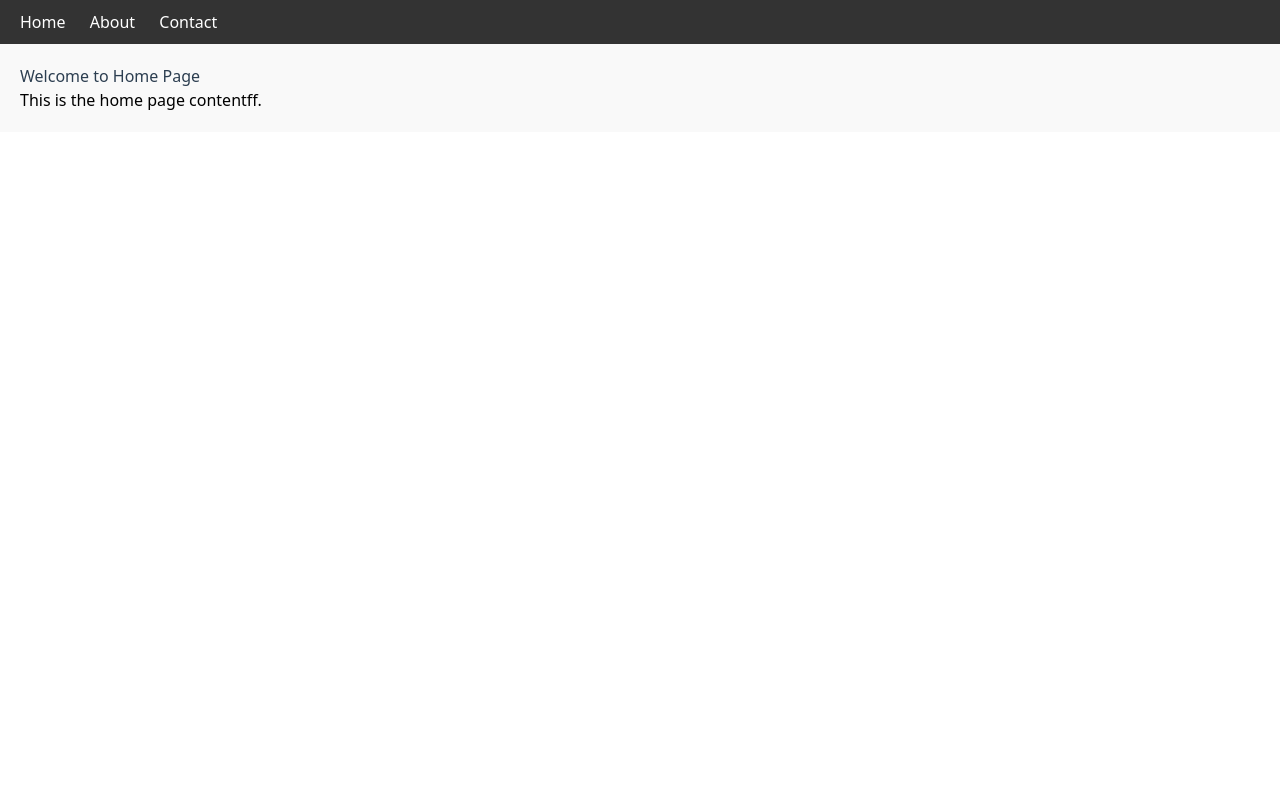
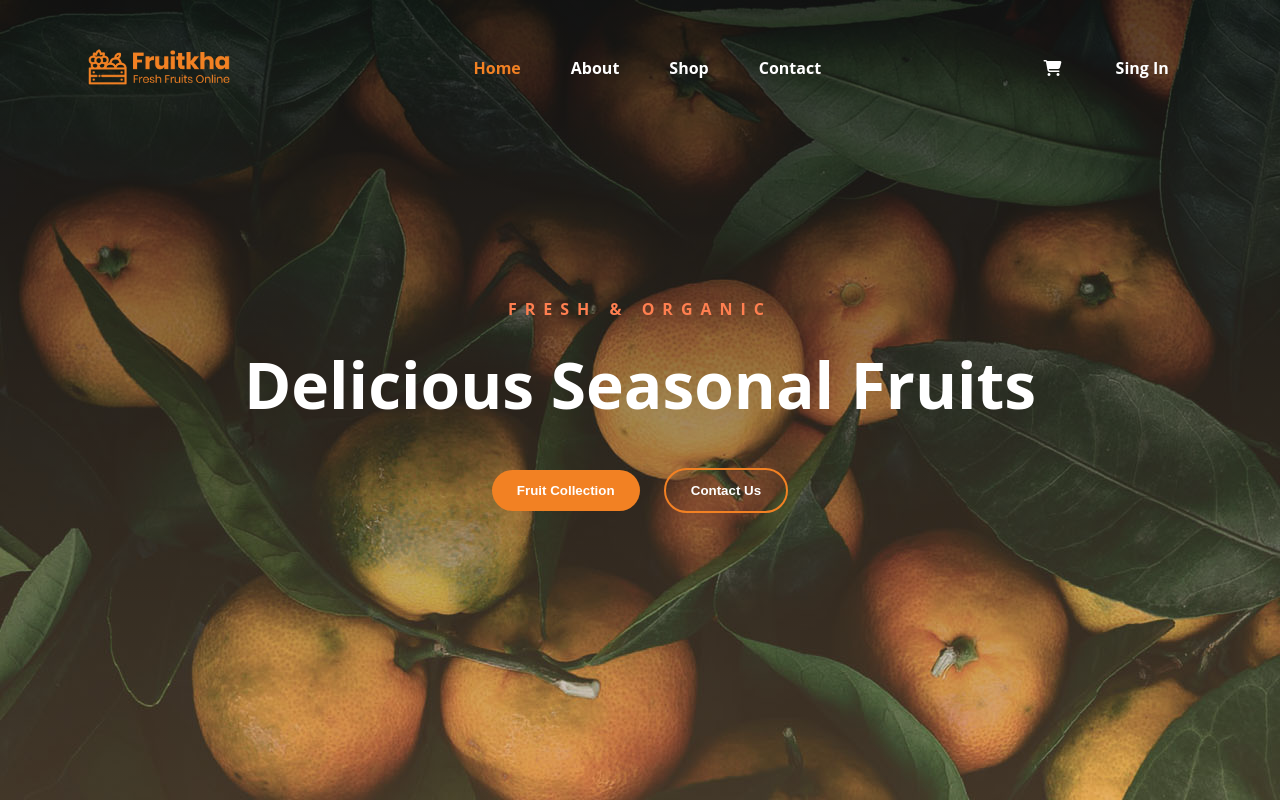
Before and after one commit to eslam148/Js-Priject, a plain HTML site: page index.html in a window 1280 px wide. Drawn offline with nearby package versions, Linux system fonts and the light colour scheme.

Commit message:
Friday home and navbar are ready to go!!

```diff
--- a/Components/homeComponenet/home.css
+++ b/Components/homeComponenet/home.css
@@ -1,7 +1,65 @@
-section {
-    padding: 20px;
-    background-color: #f9f9f9;
-  }
-  h1 {
-    color: #2c3e50;
-  }
+section{
+  height: 100vh;
+}
+.home{
+  z-index: -1;
+  top: 0;
+  height: 100vh;
+  background-image: linear-gradient(rgba(0, 0, 0, 0.616),rgba(255, 132, 0, 0.107)),url("../assets/img/hero-bg.jpg");
+  /* Second way for making an image */
+  /* background-image: url("../assets/img/hero-bg.jpg");
+  filter: brightness(.5); */
+  display: flex;
+  justify-content: center;
+  align-items: center;
+  flex-direction: column;
+}
+/*
+.home::after{
+  position: absolute;
+  background-color: rgba(0, 0, 0, 0.564);
+  width: 100vw;
+  height: 100vh;
+  content: "";
+} */
+.home div{
+  text-align: center;
+}
+.content{
+  color: aliceblue;
+}
+.active_home{
+  color: coral;
+  letter-spacing: 0.5rem;
+}
+.home p{
+  font-size: 4rem;
+  font-weight: 700;
+  color: white;
+  margin: 8px 0 30px;
+}
+.home div button{
+  margin: 10px;
+  padding: 13px;
+  padding-inline: 25px;
+  border-radius: 25px;
+  color: white;
+  font-weight: bolder;
+}
+
+.shop{
+  background-color: #F28123;
+  border: none;
+}
+.shop:hover{
+  background-color: #0a0a0a98;
+  border: none;
+  color: #f17511;
+}
+.contact_us{
+  border: solid 2px #F28123;
+  background: transparent;
+}
+.contact_us:hover{
+  background-color: #F28123;
+}
--- a/Components/homeComponenet/home.html
+++ b/Components/homeComponenet/home.html
@@ -1,4 +1,12 @@
 <section>
-    <h1>Welcome to Home Page</h1>
-    <p>This is the home page contentff.</p>
-  </section>
+  <div class="home">
+    <div>
+      <h4 class="active_home">FRESH & ORGANIC</h4>
+      <p>Delicious Seasonal Fruits</p>
+      <div>
+        <button class="shop">Fruit Collection</button>
+        <button class="contact_us">Contact Us</button>
+      </div>
+    </div>
+  </div>
+</section>
--- a/Components/navbarComponent/navbar.css
+++ b/Components/navbarComponent/navbar.css
@@ -1,13 +1,50 @@
-nav {
-    background-color: #333;
-    color: white;
-    padding: 10px;
-  }
-  .nav-link {
-    margin: 0 10px;
-    color: white;
-    text-decoration: none;
-  }
-  .nav-link:hover {
-    text-decoration: underline;
-  }
+body{
+  margin: 0;
+  font-family: "Open Sans", sans-serif;
+  font-optical-sizing: auto;
+  font-weight: 400;
+  font-style: normal;
+}
+.container {
+  max-width: 1100px;
+  margin: auto;
+}
+nav  {
+  /* z-index: 2; */
+  background: transparent;
+  top: 0;
+  color: white;
+  padding-top: 20px;
+  height: 12vh;
+  display: flex;
+  flex-flow: row wrap;
+  align-items: center;
+  justify-content: space-around;
+  position: fixed;
+  top: 0;
+  left: 0;
+  width: 100%;
+
+  /* ;
+  left: 1rem; */
+}
+nav ul {
+  display: flex;
+  list-style: none;
+}
+nav a {
+  font-size: 1rem;
+  font-weight: 700;
+  margin: 0 25px;
+  color: rgb(255, 255, 255);
+  text-decoration: none;
+}
+nav a:hover, i:hover{
+  color: #F28123;
+}
+.active{
+  color: #F28123;
+}
+nav img{
+  width: 150px;
+}
--- a/Components/navbarComponent/navbar.html
+++ b/Components/navbarComponent/navbar.html
@@ -1,5 +1,15 @@
 <nav>
-    <a href="#home" class="nav-link">Home</a>
-    <a href="#about" class="nav-link">About</a>
-    <a href="#contact" class="nav-link">Contact</a>
-  </nav>
+  <div class="logo">
+    <img src="../../Components/assets/img/logo.png" alt="" />
+  </div>
+  <ul>
+    <li><a href="" class="active">Home</a></li>
+    <li><a href="">About</a></li>
+    <li><a href="">Shop</a></li>
+    <li><a href="">Contact</a></li>
+  </ul>
+  <div class="signin logo">
+    <a href=""><i class="fa-solid fa-cart-shopping"></i></a>
+    <a href="">Sing In</a>
+  </div>
+</nav>
--- a/index.html
+++ b/index.html
@@ -1,17 +1,15 @@
 <!DOCTYPE html>
 <html lang="en">
   <head>
-  <meta charset="UTF-8">
-  <meta name="viewport" content="width=device-width, initial-scale=1.0">
+    <meta charset="UTF-8" />
+    <meta name="viewport" content="width=device-width, initial-scale=1.0" />
     <title>SPA with HTML Components</title>
-  <script src="https://cdn.tailwindcss.com"></script>
+    <script src="https://kit.fontawesome.com/59a9cf4a82.js" crossorigin="anonymous"></script>
+    <!-- <script src="https://cdn.tailwindcss.com"></script> -->
     <!-- <link rel="stylesheet" href="style.css"> -->
   </head>
   <body>
-
-  <div id="app">
-
-  </div>
+    <div id="app"></div>
 
     <script type="module" src="app.js"></script>
   </body>
```
Lines whose indentation alone changed are shown as unchanged.
